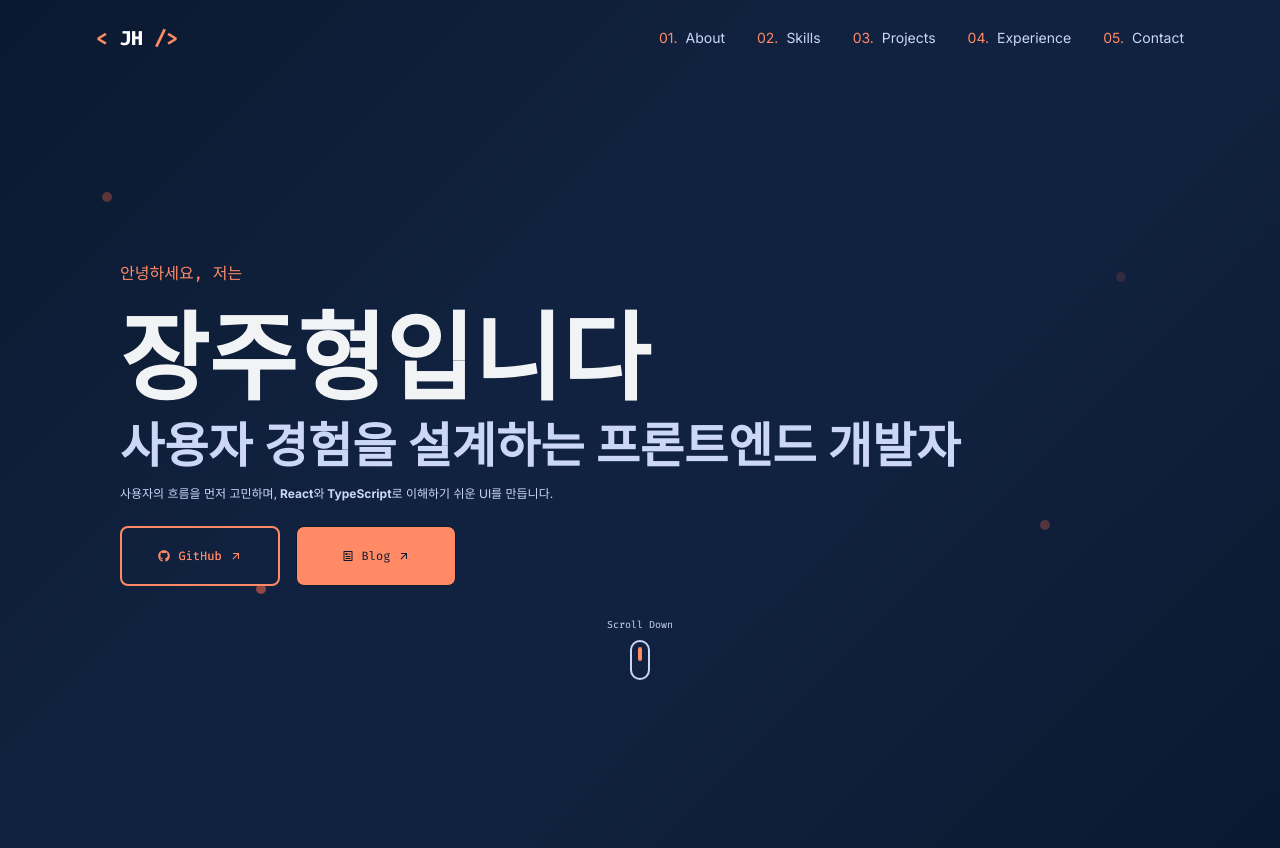
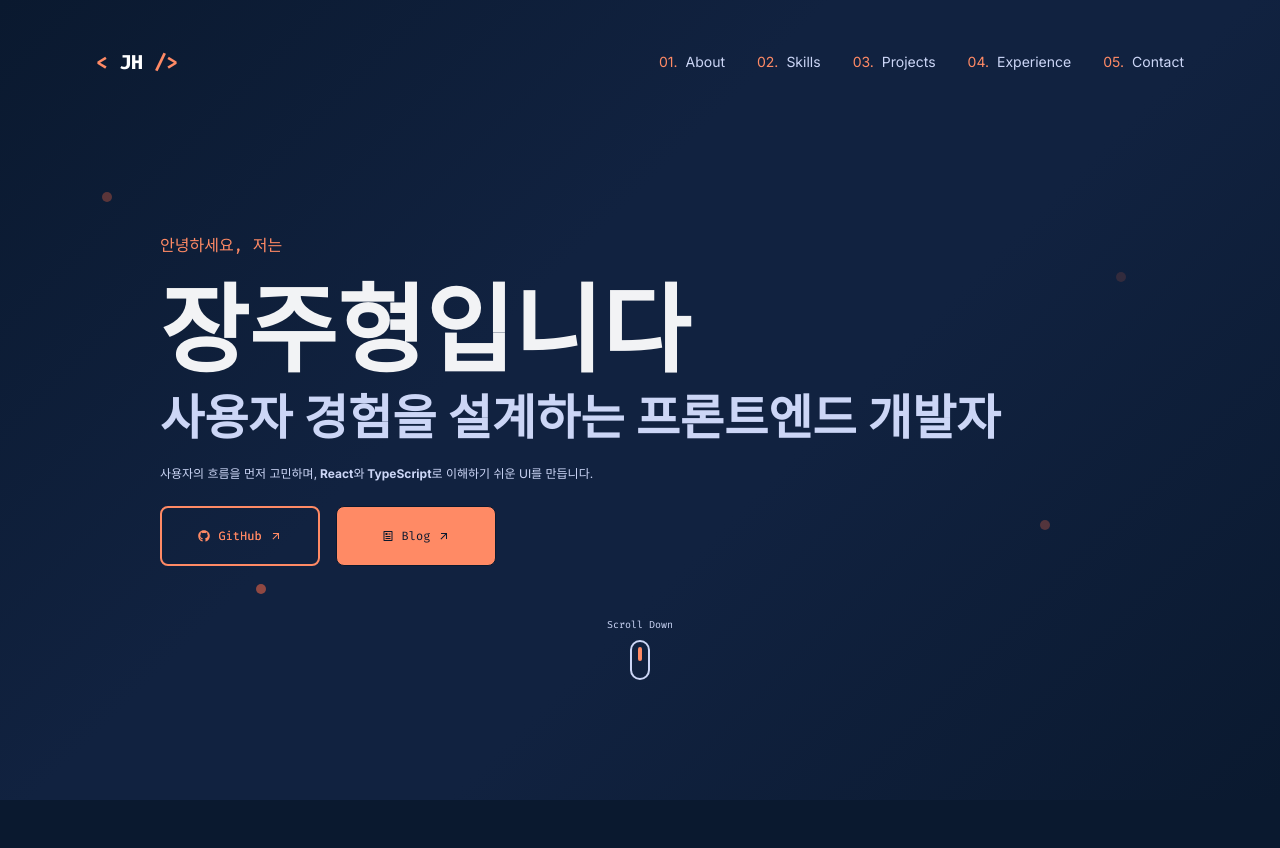
Before and after one commit to JuHyeong424/portfolio_JuHyeong424, a Next.js app: page / in a window 1280 px wide. After the commit the page ends 800 px from the top, so only its background shows below. Built offline with nearby package versions, Linux system fonts and the light colour scheme.

Commit message:
refactor: Introduction 배치 및 위치 리팩토링

```diff
--- a/src/app/globals.css
+++ b/src/app/globals.css
@@ -1,4 +1,22 @@
 @import "tailwindcss";
+
+html, body {
+  height: 100%;
+  margin: 0;
+  padding: 0;
+  overflow: hidden;
+}
+
+@layer utilities {
+    .no-scrollbar::-webkit-scrollbar {
+        display: none;
+    }
+
+    .no-scrollbar {
+        -ms-overflow-style: none;
+        scrollbar-width: none;
+    }
+}
 
 @theme {
     /* 배경색 */
--- a/src/app/page.tsx
+++ b/src/app/page.tsx
@@ -1,14 +1,19 @@
 import Header from "@/sections/Header/Header";
 import Introduction from "@/sections/Introduction/Introduction";
+import About from "@/sections/About/About";
 
 export default function Home() {
   return (
-    <div className="flex flex-col h-screen overflow-hidden">
-      <div className="fixed top-0 left-0 right-0 z-50 h-16 px-6 lg:px-24 py-6">
+    <div className="flex flex-col w-screen h-screen">
+      <div className="fixed top-0 left-0 right-0 z-50 h-16 px-6 lg:px-24 py-12">
         <Header />
       </div>
-      <main className="flex-1 flex flex-col justify-center px-10 lg:px-24">
+      <main className="flex-1 w-screen h-screen overflow-y-auto no-scrollbar snap-y snap-mandatory scroll-smooth">
         <Introduction />
+
+        <section className="snap-start h-screen w-full flex flex-col justify-center px-10 lg:px-40">
+          <About />
+        </section>
       </main>
     </div>
   );
--- /dev/null
+++ b/src/sections/About/About.tsx
@@ -0,0 +1,10 @@
+export default function About() {
+  return (
+    <main className="bg-navy">
+      <p>사용자가 헷갈리지 않는 화면이 좋은 서비스입니다.</p>
+      <p>단순히 빠르게 동작하는 것보다 사용자의 의도가 명확히 반영된 인터랙션을 중요하게 생각합니다.</p>
+      <p>UI의 문제를 디자인의 영역에 국한하지 않고 사용 경험(UX)의 문제로 바라보며,</p>
+      <p>작은 불편함도 직접 써보고 수정하는 개발을 지향합니다.</p>
+    </main>
+  )
+}
--- a/src/sections/Introduction/Introduction.tsx
+++ b/src/sections/Introduction/Introduction.tsx
@@ -5,15 +5,23 @@ import Link from "@/sections/Introduction/components/Link";
 
 export default function Introduction() {
   return (
-    <section aria-label="Introduction" className="flex flex-col gap-4">
-      <Dot />
+    <section aria-label="Introduction" className="snap-start relative h-screen w-full flex flex-col gap-4">
+      <div className="absolute inset-0 z-0">
+        <Dot />
+      </div>
 
-      <div className="relative z-20">
+
+      <div className="relative w-full h-full flex flex-col justify-center z-20 px-10 lg:px-40">
         <Comment />
         <Link />
       </div>
 
-      <Scroll />
+      <div className="
+        absolute bottom-[5vh] xl:bottom-[15vh] md:bottom-[10vh]
+        left-1/2 -translate-x-1/2 z-10
+      ">
+        <Scroll />
+      </div>
     </section>
   );
 }
--- a/src/sections/Introduction/components/Scroll.tsx
+++ b/src/sections/Introduction/components/Scroll.tsx
@@ -1,8 +1,7 @@
 export default function Scroll() {
   return (
     <div className="
-      absolute bottom-[5vh] xl:bottom-[15vh] md:bottom-[10vh]
-      left-1/2 -translate-x-1/2 z-50 flex flex-col items-center
+      flex flex-col items-center
     ">
         <span className="text-[6px] xl:text-[10px] md:text-[9px] mb-2 font-fira-code"
         >
```
